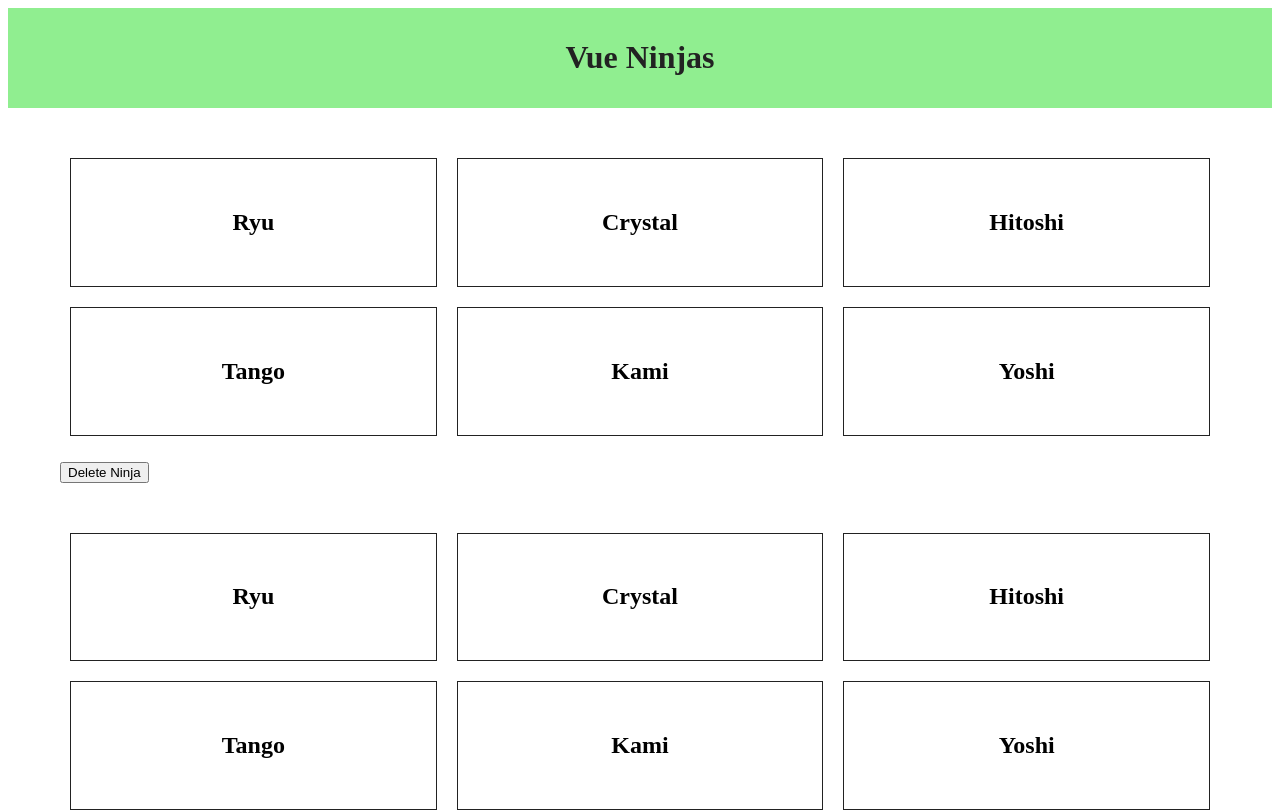
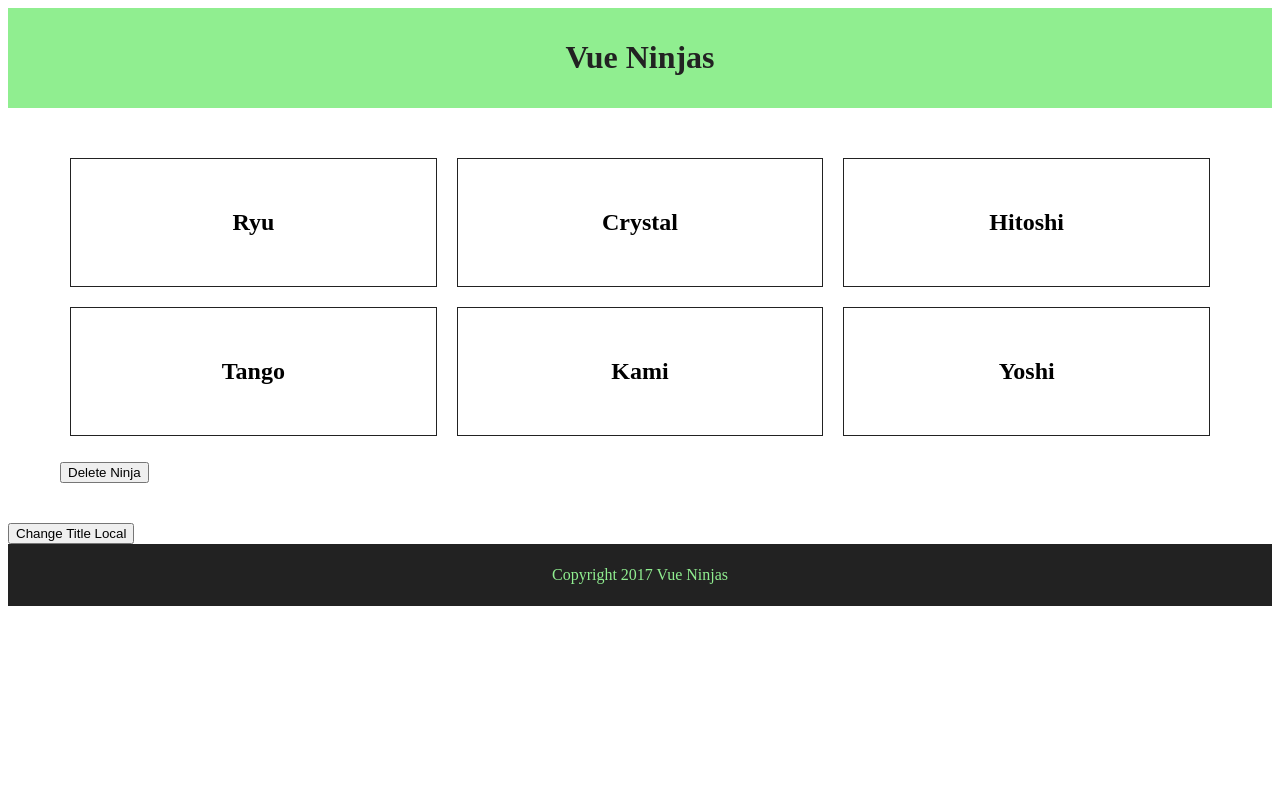
Before and after one commit to newklear-job/vuejsCLI-test, a Vue app: page / in a window 1280 px wide. Shown: the top 812 px of the page. Built offline with nearby package versions, Linux system fonts and the light colour scheme.

Commit message:
Events(Child to Parent)/Updating Primitive types in all components

```diff
--- a/src/App.vue
+++ b/src/App.vue
@@ -1,10 +1,8 @@
 <template>
   <div>
-    <app-header v-bind:title="title"></app-header>
+    <app-header v-bind:title="title" v-on:changeTitle="updateTitle($event)"></app-header>
     <app-ninjas v-bind:ninjas='ninjas'></app-ninjas>
-
-    <app-ninjas v-bind:ninjas='ninjas'></app-ninjas>
-
+    <button v-on:click="changeTitleLocal">Change Title Local</button>
     <app-footer v-bind:title="title"></app-footer>
   </div>
 </template>
@@ -32,6 +30,14 @@ export default {
       ],
       title: "Vue Ninjas"
     }
+  },
+  methods:{
+    updateTitle:function(updatedTitle){
+        this.title=updatedTitle;
+    },
+    changeTitleLocal:function(){
+      this.title = "WTF IT WORKED";
+    }
   }
 }
 </script>
--- a/src/components/Header.vue
+++ b/src/components/Header.vue
@@ -20,7 +20,7 @@ export default {
   },
   methods:{
     changeTitle:function(){
-      this.title="Vue Wizards"
+      this.$emit('changeTitle', 'Vue Wizards')
     }
   }
 }
```
